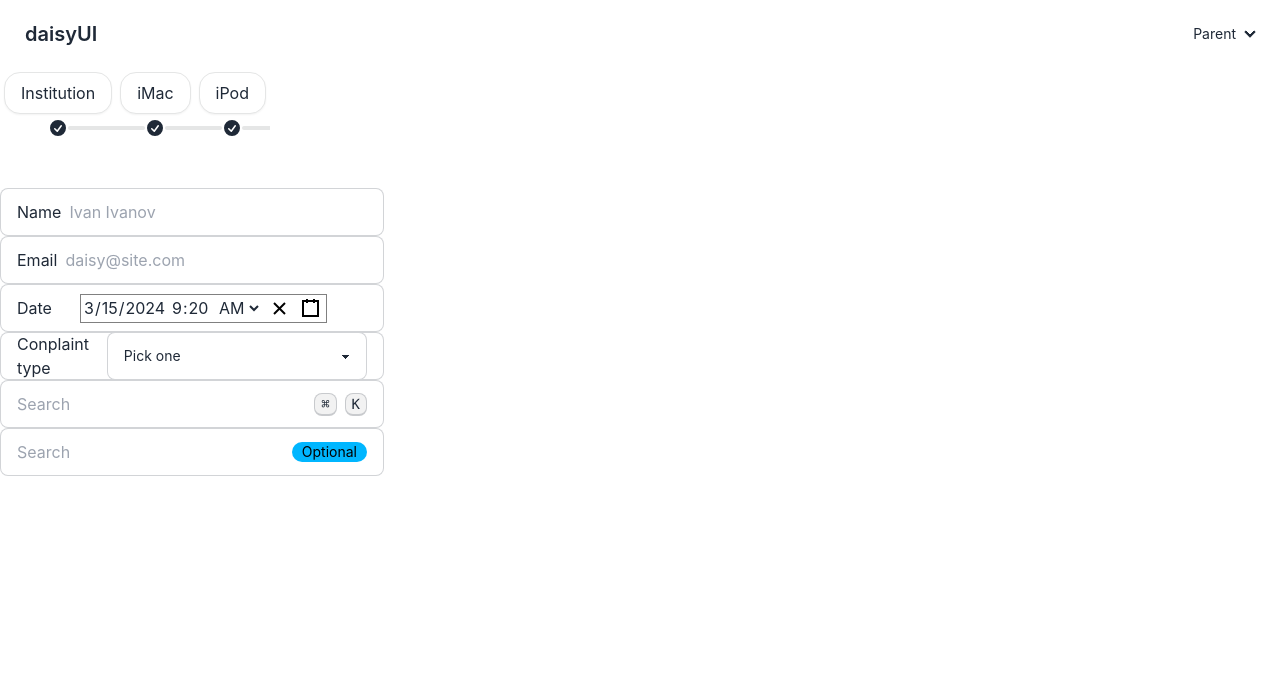
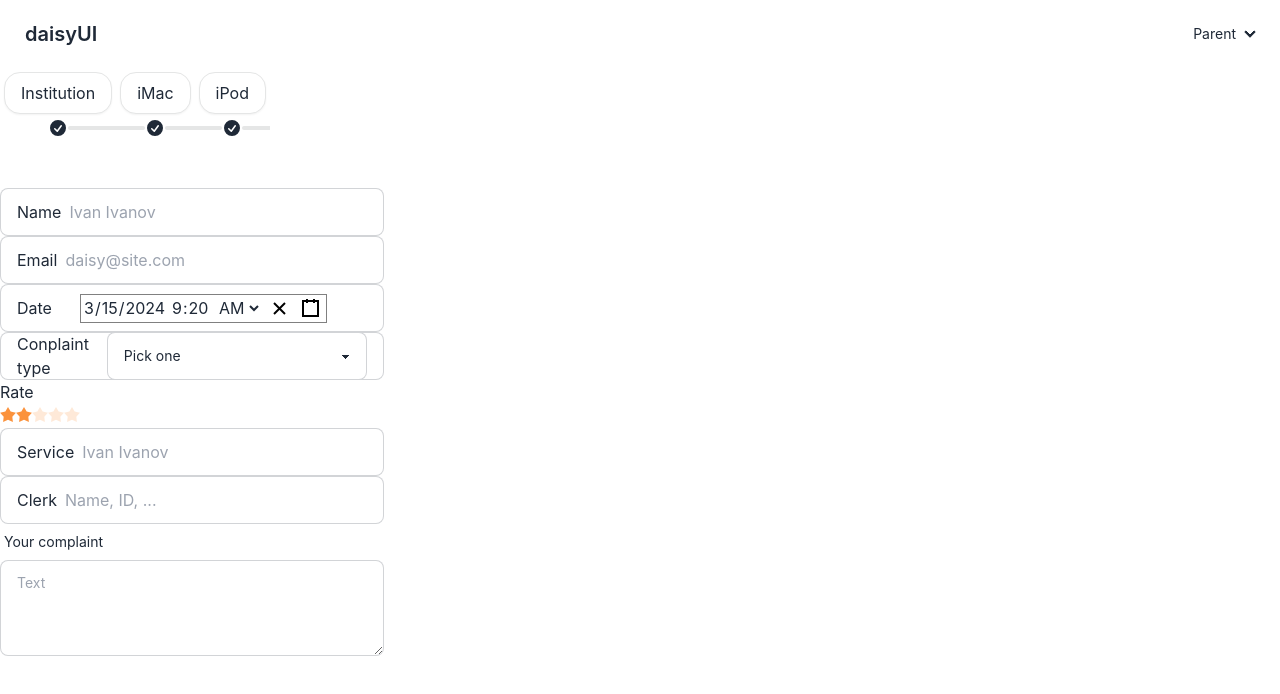
Before and after one commit to NikolayLazarov/HackTUES10, a React (Create React App) app in the folder front-end/: page /complaint-form in a window 1280 px wide. Shown: the top 694 px of the page. Built offline with nearby package versions, Linux system fonts and the light colour scheme.

Commit message:
Add final input areas

```diff
--- a/front-end/src/components/ComplaintForm/ComplaintForm.jsx
+++ b/front-end/src/components/ComplaintForm/ComplaintForm.jsx
@@ -5,6 +5,7 @@ import 'react-clock/dist/Clock.css';
 // import {Datepicker} from "react-datetime-picker"
 import DatePicker from '../DatePicker/DatePicker'
 import SelectorOptions from '../SelectorOptions/SelectorOptions';
+import Rating from '../SelectorOptions/Rating';
 
 const ComplaintForm = () => {
   return (
@@ -27,21 +28,30 @@ const ComplaintForm = () => {
 
         <label className="input input-bordered flex items-center gap-2">
         Conplaint type
-        <SelectorOptions />
+            <SelectorOptions options={["speed" , "politeness", "precision", "tech", "accessability", "pricing"]}/>
+        </label>
 
+        <label className='box box-border '>
+        <p>Rate</p>        <Rating />
 
         </label>
 
         <label className="input input-bordered flex items-center gap-2">
-        <input type="text" className="grow" placeholder="Search" />
-        <kbd className="kbd kbd-sm">⌘</kbd>
-        <kbd className="kbd kbd-sm">K</kbd>
-        </label>
-        <label className="input input-bordered flex items-center gap-2">
-        <input type="text" className="grow" placeholder="Search" />
-        <span className="badge badge-info">Optional</span>
+        Service
+        <input type="text" className="grow" placeholder="Ivan Ivanov" />
         </label>
 
+        <label className="input input-bordered flex items-center gap-2">
+        Clerk
+        <input type="text" className="grow" placeholder="Name, ID, ..." />
+        </label>
+
+        <label className="form-control">
+        <div className="label">
+            <span className="label-text">Your complaint</span>
+        </div>
+        <textarea className="textarea textarea-bordered h-24" placeholder="Text"></textarea>
+        </label>
     </>
   )
 }
```
